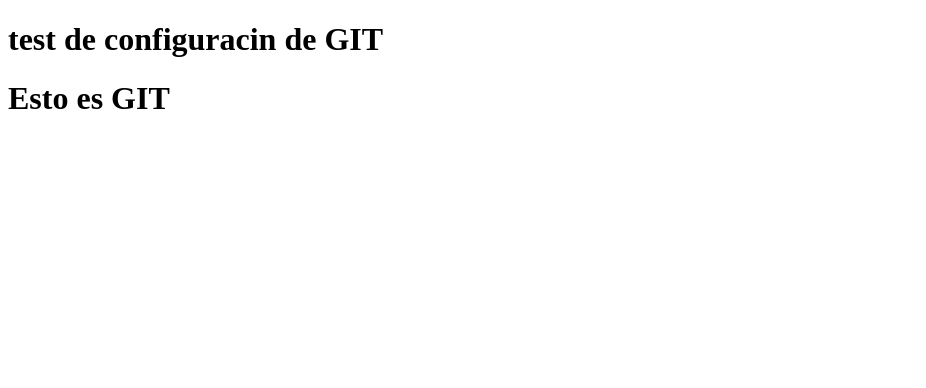
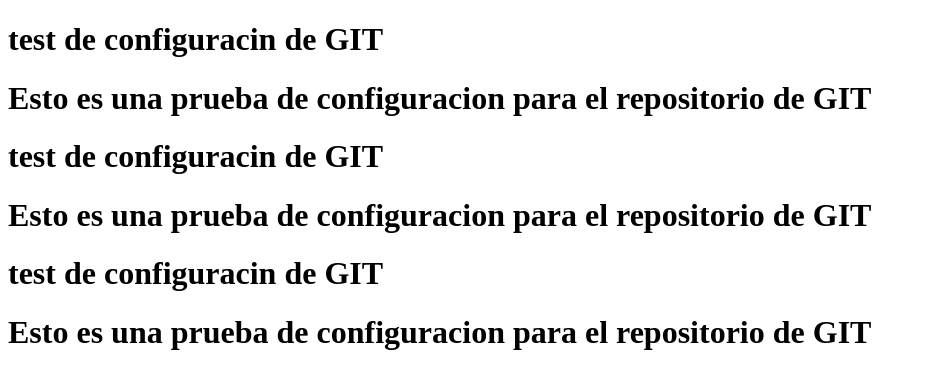
Before and after one commit to matiasisaacdavila22/git_curso_fast, a website: page index.html in a window 1280 px wide. Shown: the whole page, without its empty margins (0-926 px from the left). Drawn offline with Linux system fonts and the light colour scheme.

Commit message:
test de congituracion de git

```diff
--- a/index.html
+++ b/index.html
@@ -8,6 +8,10 @@
 </head>
 <body>
     <h1> test de configuracin de GIT</h1>
-    <h1> Esto es GIT</h1>
+    <h1> Esto es una prueba de configuracion para el repositorio de GIT</h1>
+    <h1> test de configuracin de GIT</h1>
+    <h1> Esto es una prueba de configuracion para el repositorio de GIT</h1>
+    <h1> test de configuracin de GIT</h1>
+    <h1> Esto es una prueba de configuracion para el repositorio de GIT</h1>
 </body>
 </html>
```
